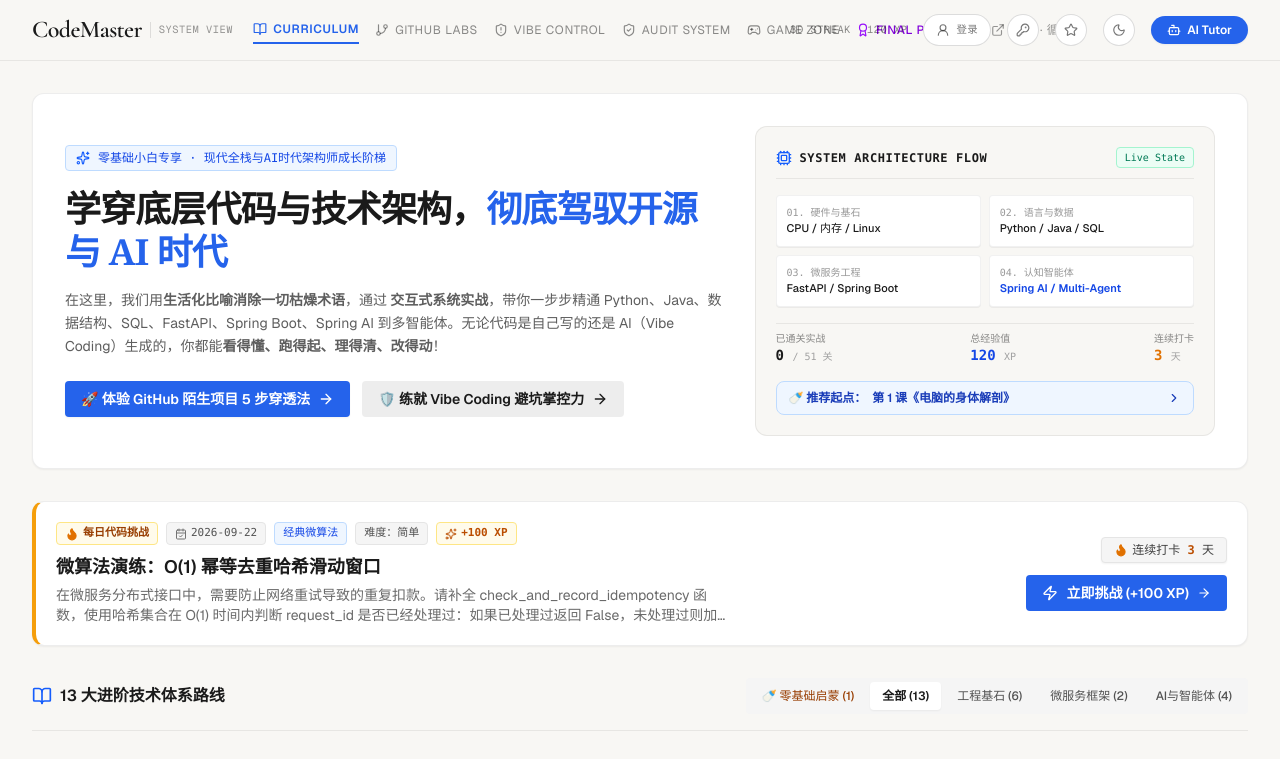
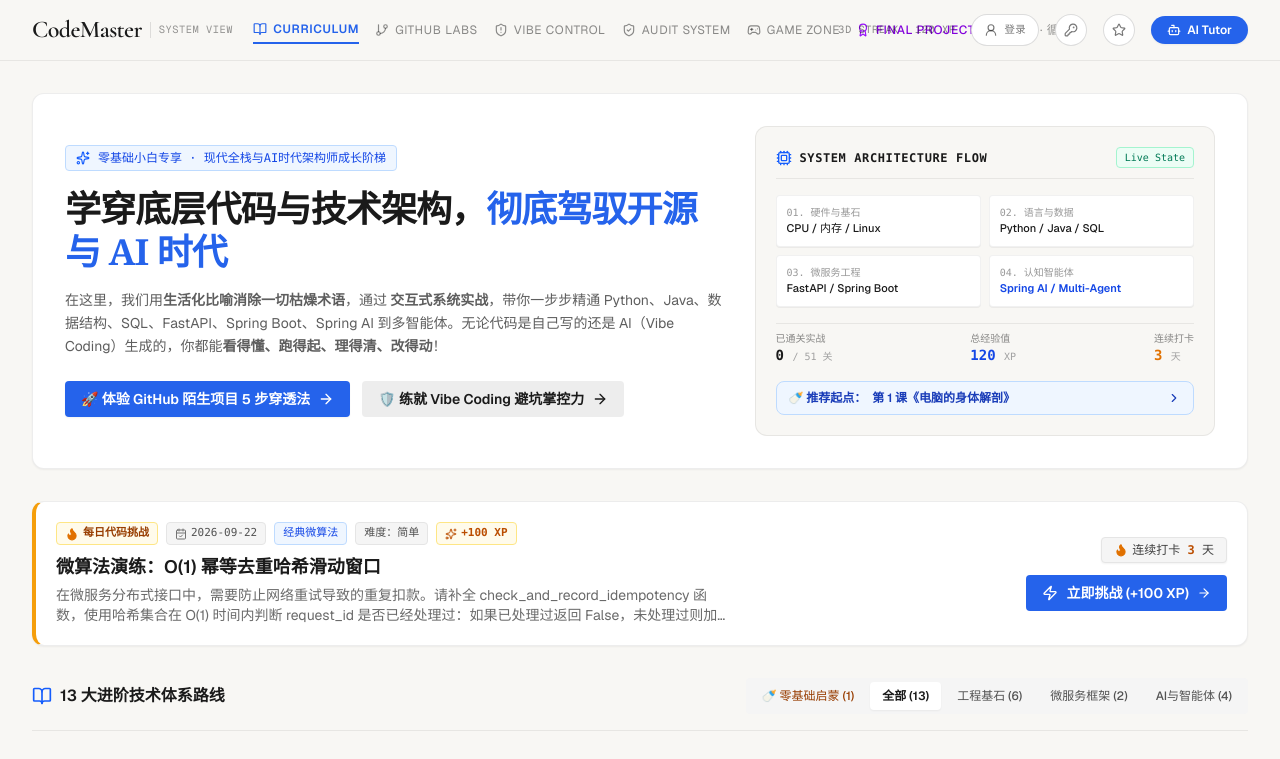
Before and after one commit to intp41455/CodeMaster, a React (Vite) app: page / in a window 1280 px wide. Shown: the top 759 px of the page. Built offline with nearby package versions, Linux system fonts and the light colour scheme; no server answers; the database is empty.

Commit message:
feat: remove dark mode toggle (readability issues, force light)

```diff
--- a/src/components/Header.tsx
+++ b/src/components/Header.tsx
@@ -12,8 +12,6 @@ import {
   KeyRound,
   UserRound,
   ExternalLink,
-  Sun,
-  Moon,
   Star
 } from "lucide-react";
 import { NavTab, UserProgress } from "../types";
@@ -41,34 +39,11 @@ export const Header: React.FC<HeaderProps> = ({
   authUser,
   onOpenAuth,
 }) => {
-  // ---- Day / Night mode toggle (self-contained: manages <html data-theme> + localStorage) ----
-  const [themeMode, setThemeMode] = useState<"light" | "dark">(() => {
-    try {
-      const saved = localStorage.getItem("gode-theme");
-      if (saved === "light" || saved === "dark") return saved;
-      if (window.matchMedia && window.matchMedia("(prefers-color-scheme: dark)").matches) return "dark";
-      return "light";
-    } catch {
-      return "light";
-    }
-  });
-
+  // ---- Theme: force light mode (dark mode disabled due to readability issues) ----
   useEffect(() => {
-    document.documentElement.setAttribute("data-theme", themeMode);
-  }, [themeMode]);
-
-  const toggleTheme = () => {
-    setThemeMode((prev) => {
-      const next = prev === "light" ? "dark" : "light";
-      document.documentElement.setAttribute("data-theme", next);
-      try {
-        localStorage.setItem("gode-theme", next);
-      } catch {
-        /* ignore storage errors */
-      }
-      return next;
-    });
-  };
+    document.documentElement.setAttribute("data-theme", "light");
+    try { localStorage.setItem("gode-theme", "light"); } catch { /* ignore */ }
+  }, []);
 
   // ---- Star 权益解锁（自包含：本地状态 + localStorage，见 utils/starUnlock.ts）----
   const [showStarModal, setShowStarModal] = useState<boolean>(false);
@@ -96,17 +71,7 @@ export const Header: React.FC<HeaderProps> = ({
     </button>
   );
 
-  const themeButton = (extraClass = "") => (
-    <button
-      id="theme-toggle-btn"
-      onClick={toggleTheme}
-      aria-label={themeMode === "light" ? "切换到夜间模式" : "切换到日间模式"}
-      title={themeMode === "light" ? "切换到夜间模式" : "切换到日间模式"}
-      className={`inline-flex h-8 w-8 items-center justify-center rounded-full border border-[rgba(26,26,26,0.15)] bg-white text-[rgba(26,26,26,0.6)] hover:text-[#1a1a1a] hover:bg-neutral-100 transition-all active:scale-95 ${extraClass}`}
-    >
-      {themeMode === "light" ? <Moon className="h-3.5 w-3.5" /> : <Sun className="h-3.5 w-3.5" />}
-    </button>
-  );
+  // themeButton removed — dark mode disabled
 
   return (
     <header className="sticky top-0 z-40 w-full border-b border-[rgba(26,26,26,0.08)] bg-[#f8f7f4]/95 backdrop-blur-md">
@@ -251,8 +216,6 @@ export const Header: React.FC<HeaderProps> = ({
 
           {starButton()}
 
-          {themeButton()}
-
           <button
             id="open-ai-tutor-btn"
             onClick={onOpenAITutor}
@@ -313,7 +276,6 @@ export const Header: React.FC<HeaderProps> = ({
           入门 · 循码
         </a>
         {starButton("h-7 w-7")}
-        {themeButton("h-7 w-7")}
       </div>
 
       {/* Star 权益解锁弹窗 */}
```
